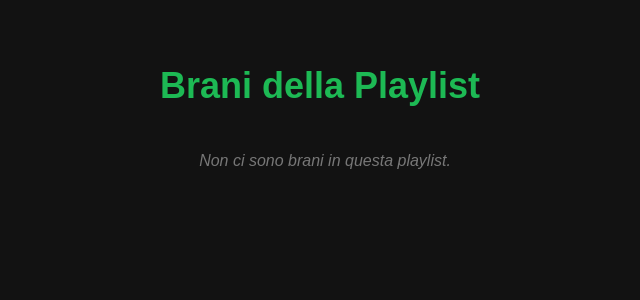
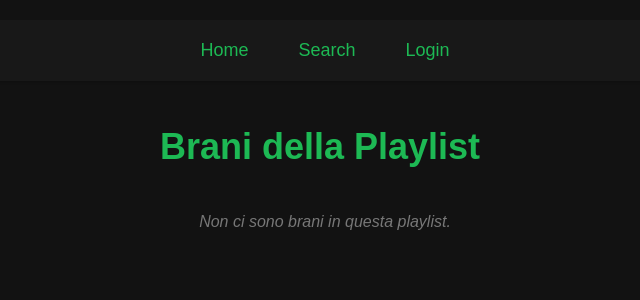
Before and after one commit to tiruzz/RefactoringSpotify, a Flask app: template templates/base.html in a window 1280 px wide. Shown: the top 300 px of the page, without its empty margins (315-955 px from the left). Run offline with Flask 3, Linux system fonts and the light colour scheme; the template is opened without the code that fills it, so the values that code supplies are empty.

Commit message:
migliorate le euristiche

```diff
--- a/blueprints/auth.py
+++ b/blueprints/auth.py
@@ -25,4 +25,4 @@ def callback():
 @auth_bp.route('/logout')
 def logout():
     session.clear()
-    return render_template('home-page.html')
+    return redirect(url_for('home.home'))
--- a/services/spotify_oauth.py
+++ b/services/spotify_oauth.py
@@ -3,7 +3,7 @@ from spotipy.oauth2 import SpotifyOAuth
 
 SPOTIFY_CLIENT_ID = "3cb0c68445c2438e9facc310b7b0e827"
 SPOTIFY_CLIENT_SECRET = "10564376edbe42dda53de2a6be0024a0"
-SPOTIFY_REDIRECT_URI = "https://5000-tiruzz-refactoringspoti-9ddchd6r1dt.ws-eu118.gitpod.io/callback"
+SPOTIFY_REDIRECT_URI = "https://5000-tiruzz-refactoringspoti-ib0jgtm2oow.ws-eu118.gitpod.io/callback"
 
 sp_oauth = SpotifyOAuth(
 client_id=SPOTIFY_CLIENT_ID,
--- a/templates/base.html
+++ b/templates/base.html
@@ -6,6 +6,34 @@
     <meta name="viewport" content="width=device-width, initial-scale=1.0">
     <title>Brani della Playlist</title>
     <style>
+        header {
+                background-color: #181818;
+                width: 100%;
+                padding: 10px 0;
+                box-shadow: 0 2px 4px rgba(0, 0, 0, 0.2);
+            }
+
+            header nav {
+                display: flex;
+                justify-content: center;
+                align-items: center;
+            }
+
+            header nav a {
+                color: #1DB954;
+                text-decoration: none;
+                font-size: 18px;
+                margin: 0 15px;
+                padding: 10px;
+                transition: background-color 0.3s ease, color 0.3s ease;
+            }
+
+            header nav a:hover {
+                background-color: #1DB954;
+                color: #121212;
+                border-radius: 5px;
+            }
+
         body {
             font-family: 'Arial', sans-serif;
             background-color: #121212;
@@ -129,6 +157,13 @@
 
 <body>
     <div class="container">
+        <header>
+            <nav>
+                <a href="{{ url_for('home.home') }}">Home</a>
+                <a href="{{ url_for('home.search') }}">Search</a>
+                <a href="{{ url_for('auth.login') }}">Login</a>
+            </nav>
+        </header>
         <h1>Brani della Playlist <p>{{ nome }}</p></h1>
 
         {% if brani %}
--- a/templates/home-page.html
+++ b/templates/home-page.html
@@ -115,12 +115,14 @@
     <body>
 
     <div class="main-content">
-        </div><h1>Benvenuto su spotify</h1>
+        <h1>Benvenuto su spotify</h1>
         <p>versione gratis.</p>
+
         <nav>
             {% if session.token_info %}
                 <a href="{{url_for('auth.logout')}}">Logout</a>
             {% else %}
+                <a href="{{url_for('auth.home')}}">home</a>
                 <a href="{{url_for('auth.login')}}">Login</a>
             {% endif %}
         </nav>
```
Also changed, not shown: blueprints/home.py (+7 -0 lines), templates/home.html (+15 -26 lines), 1 other file.
